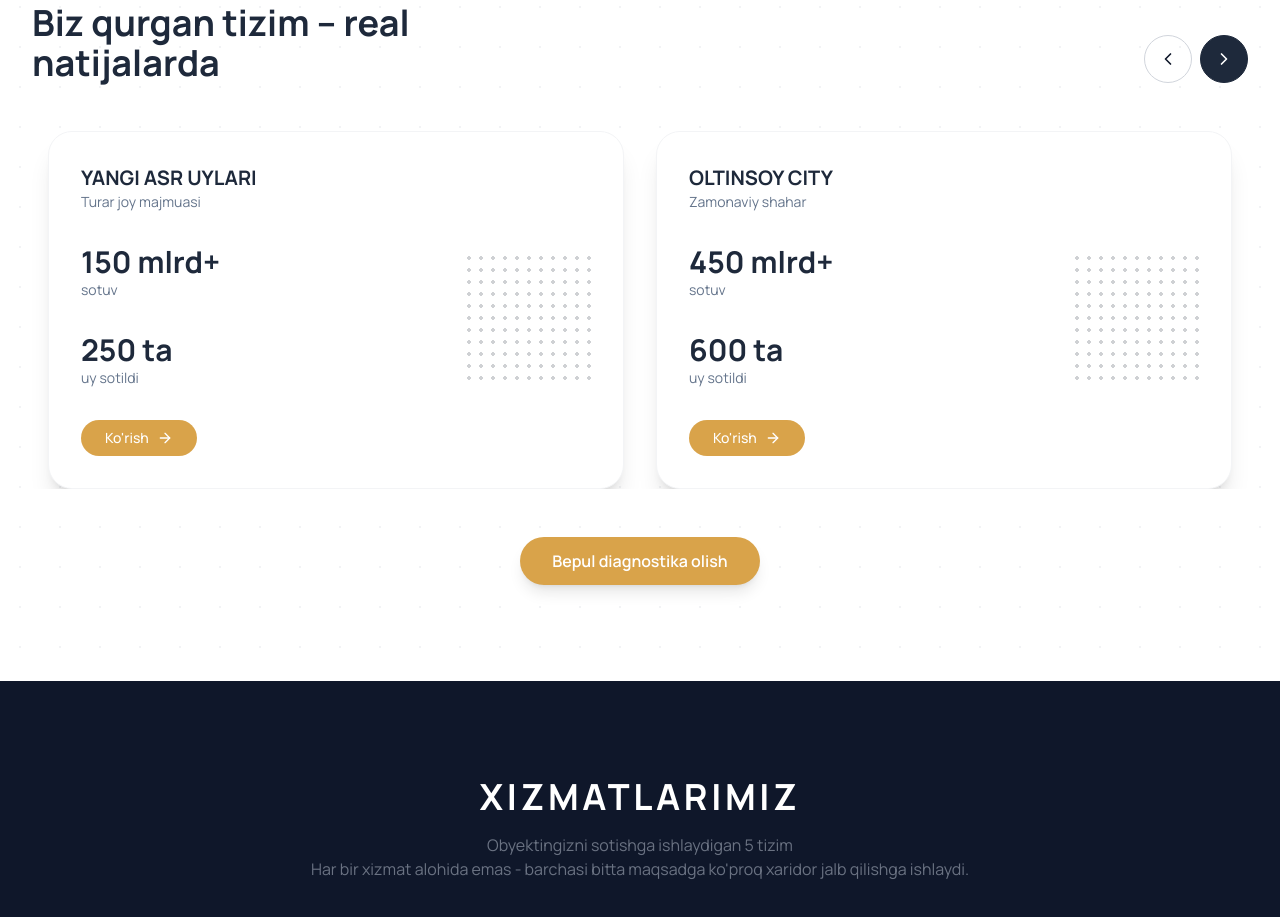
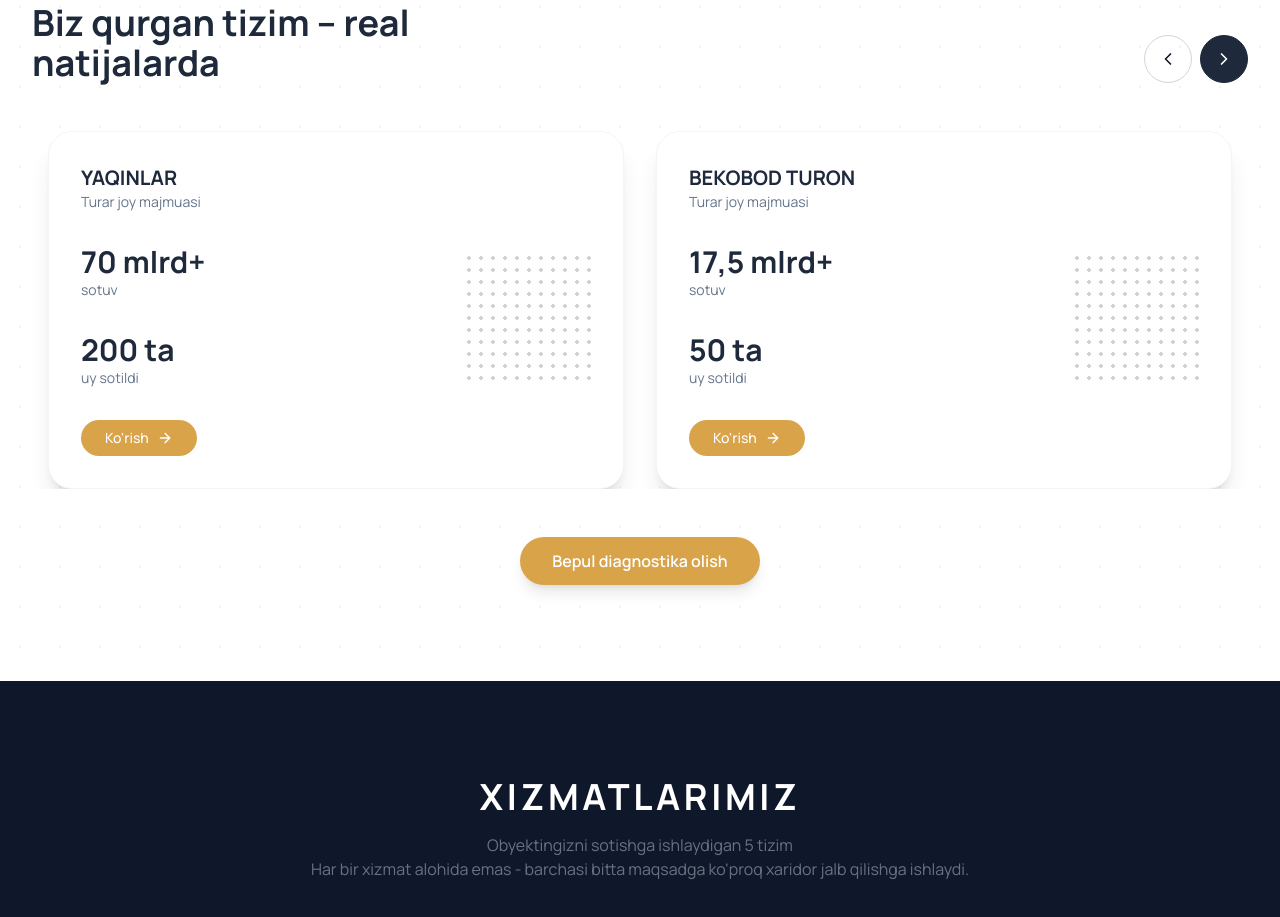
Before and after one commit to Ruslan-Xusenov/ravnaq-group-sayt, a React (Vite) app: page / in a window 1280 px wide. Shown: the part 2820-3737 px from the top of the page. Built offline with nearby package versions, Linux system fonts and the light colour scheme; no server answers.

Commit message:
Update carousel data with 9 real projects from user screenshots

```diff
--- a/package.json
+++ b/package.json
@@ -17,7 +17,8 @@
     "react-countup": "^6.5.3",
     "react-dom": "^19.2.8",
     "react-fast-marquee": "^1.6.5",
-    "react-leaflet": "^5.0.0"
+    "react-leaflet": "^5.0.0",
+    "tesseract.js": "^7.0.0"
   },
   "devDependencies": {
     "@tailwindcss/vite": "^4.3.3",
--- a/src/App.jsx
+++ b/src/App.jsx
@@ -3,12 +3,15 @@ import { Phone, ArrowRight, ChevronDown, CheckCircle2, ChevronLeft, ChevronRight
 const PremiumMap = lazy(() => import("./PremiumMap"));
 
 const projectsData = [
-  { title: "NUMAN GROUP", subtitle: "CITY PARK RESIDENCE", value1: "200 mlrd+", label1: "sotuv", value2: "400 ta", label2: "uy sotildi" },
-  { title: "TURON UYLARI", subtitle: "Ko'chmas mulk", value1: "300 mlrd+", label1: "sotuv", value2: "500 ta", label2: "uy sotildi" },
-  { title: "YANGI ASR UYLARI", subtitle: "Turar joy majmuasi", value1: "150 mlrd+", label1: "sotuv", value2: "250 ta", label2: "uy sotildi" },
-  { title: "OLTINSOY CITY", subtitle: "Zamonaviy shahar", value1: "450 mlrd+", label1: "sotuv", value2: "600 ta", label2: "uy sotildi" },
-  { title: "MB MEROS", subtitle: "Tijorat maydonlari", value1: "100 mlrd+", label1: "sotuv", value2: "150 ta", label2: "obyekt sotildi" },
-  { title: "PIRAMIT TOWER", subtitle: "Biznes markaz", value1: "120 mlrd+", label1: "sotuv", value2: "80 ta", label2: "ofis sotildi" }
+  { title: "OLTINSOY CITY", subtitle: "Turar joy majmuasi", value1: "35 mlrd+", label1: "sotuv", value2: "100 ta", label2: "uy sotildi" },
+  { title: "ECO TOWER", subtitle: "Turar joy majmuasi", value1: "87,5 mlrd+", label1: "sotuv", value2: "250 ta", label2: "uy sotildi" },
+  { title: "YAQINLAR", subtitle: "Turar joy majmuasi", value1: "70 mlrd+", label1: "sotuv", value2: "200 ta", label2: "uy sotildi" },
+  { title: "BEKOBOD TURON", subtitle: "Turar joy majmuasi", value1: "17,5 mlrd+", label1: "sotuv", value2: "50 ta", label2: "uy sotildi" },
+  { title: "SHIRIN", subtitle: "Turar joy majmuasi", value1: "350 mlrd+", label1: "sotuv", value2: "1000 ta", label2: "uy sotildi" },
+  { title: "BARAKA", subtitle: "Turar joy majmuasi", value1: "52,5 mlrd+", label1: "sotuv", value2: "150 ta", label2: "uy sotildi" },
+  { title: "TXT VA BOSHQALAR", subtitle: "Turar joy majmuasi", value1: "875 mlrd+", label1: "sotuv", value2: "2500 ta", label2: "uy sotildi" },
+  { title: "PAYSHANBA", subtitle: "Turar joy majmuasi", value1: "31,5 mlrd+", label1: "sotuv", value2: "90 ta", label2: "uy sotildi" },
+  { title: "SOHILBO'YI", subtitle: "Turar joy majmuasi", value1: "105 mlrd+", label1: "sotuv", value2: "300 ta", label2: "uy sotildi" }
 ];
 
 import { motion, AnimatePresence } from "framer-motion";
```
Also changed, not shown: 1 other file (tests, documents, lock files or other folders).
